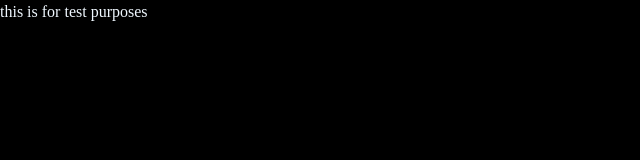
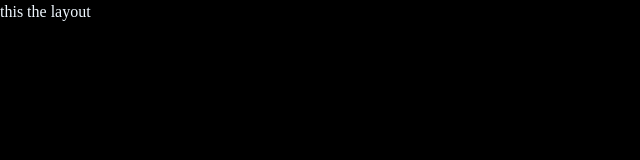
Before and after one commit to springboardmentor1085p-blip/TalentLink-2, a React (Vite) app in the folder frontend/: page / in a window 1280 px wide. Shown: the top 160 px of the page, without its empty margins (0-640 px from the left). Built offline with nearby package versions, Linux system fonts and the light colour scheme.

Commit message:
routing and some fixes

```diff
--- a/frontend/src/App.jsx
+++ b/frontend/src/App.jsx
@@ -1,12 +1,33 @@
-
+// In src/App.jsx
+import { Routes, Route } from 'react-router-dom';
+import Layout from './components/Layout.jsx';
+import HomePage from './pages/HomePage.jsx';
+import LoginPage from './pages/LoginPage.jsx';
+import RegisterPage from './pages/RegisterPage.jsx';
+import ProjectListPage from './pages/ProjectListPage.jsx';
+import ProjectDetailPage from './pages/ProjectDetailPage.jsx';
+import CreateProjectPage from './pages/CreateProjectPage.jsx';
+import ClientDashboardPage from './pages/ClientDashboardPage.jsx';
 
 function App() {
+  return (
+    <Routes>
+      <Route path="/" element={<Layout />}>
+        {/* Public Routes */}
+        <Route index element={<HomePage />} />
+        <Route path="login" element={<LoginPage />} />
+        <Route path="register" element={<RegisterPage />} />
 
-  return (
-   <>
-   <h1 className="text-center text-blue-400 text-5xl ">this is for test purposes </h1>
-   </>
-  )
+        {/* Freelancer Routes */}
+        <Route path="projects" element={<ProjectListPage />} />
+        <Route path="project/:id" element={<ProjectDetailPage />} />
+
+        {/* Client Routes */}
+        <Route path="dashboard" element={<ClientDashboardPage />} />
+        <Route path="create-project" element={<CreateProjectPage />} />
+      </Route>
+    </Routes>
+  );
 }
 
-export default App
+export default App;
--- a/frontend/src/pages/CreateProjectPage.jsx
+++ b/frontend/src/pages/CreateProjectPage.jsx
@@ -0,0 +1,11 @@
+import React from 'react'
+
+function CreateProjectPage() {
+  return (
+    <div>
+
+    </div>
+  )
+}
+
+export default CreateProjectPage
--- a/frontend/src/pages/ProjectDetailPage.jsx
+++ b/frontend/src/pages/ProjectDetailPage.jsx
@@ -0,0 +1,11 @@
+import React from 'react'
+
+function ProjectDetailPage() {
+  return (
+    <div>
+
+    </div>
+  )
+}
+
+export default ProjectDetailPage
--- a/frontend/src/pages/ProjectListPage.jsx
+++ b/frontend/src/pages/ProjectListPage.jsx
@@ -0,0 +1,11 @@
+import React from 'react'
+
+function ProjectListPage() {
+  return (
+    <div>
+
+    </div>
+  )
+}
+
+export default ProjectListPage
```
